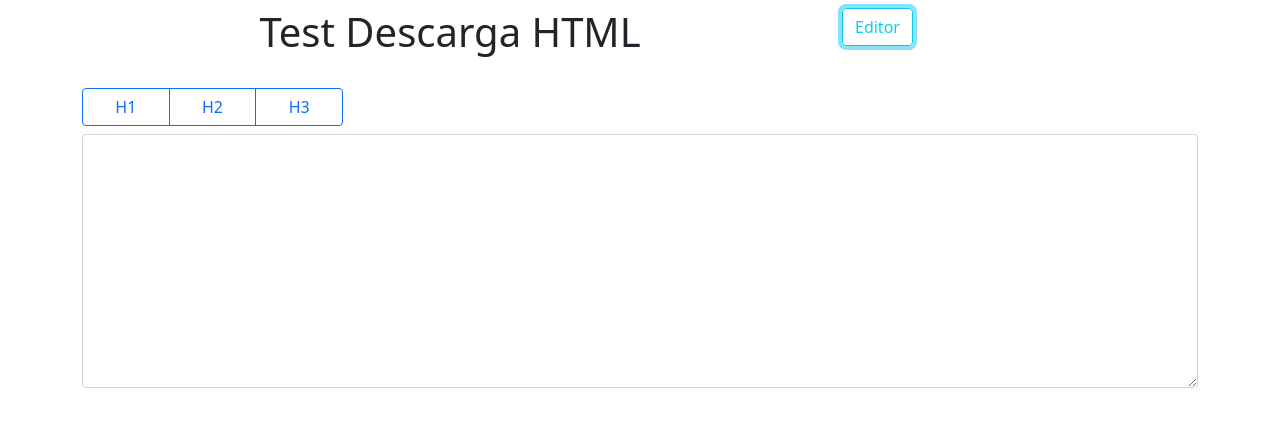
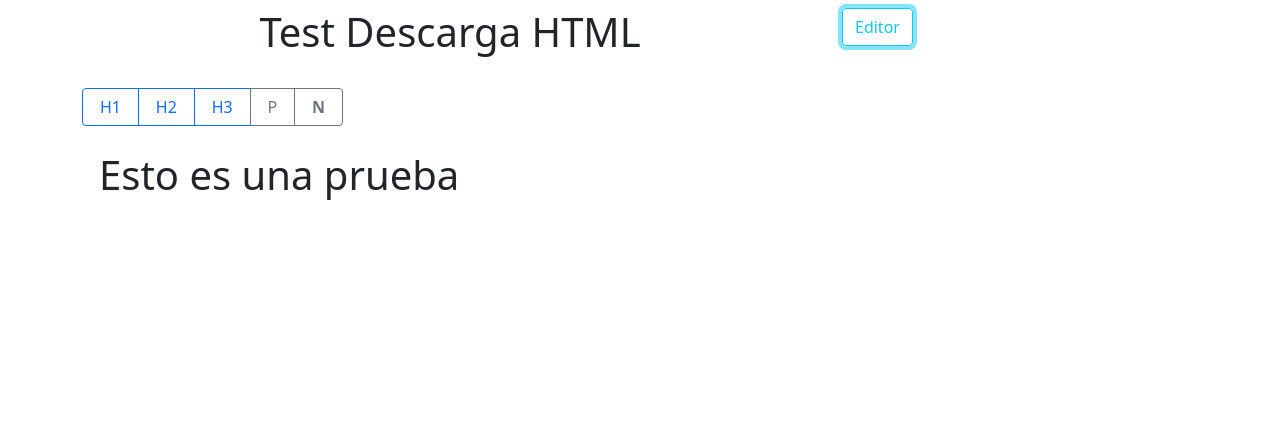
Before and after one commit to producciongespro/editor-html, a React (Create React App) app: page / in a window 1280 px wide. Both pictures are taken after a click on the button "Editor". Shown: the top 426 px of the page. Built offline with nearby package versions, Linux system fonts and the light colour scheme; no server answers.

Commit message:
imp de div editable -creación de div -Recuperación de seleccion mediante windowd get selection

```diff
--- a/src/componentes/Editor.jsx
+++ b/src/componentes/Editor.jsx
@@ -5,7 +5,7 @@ export default function Editor(props) {
   const refContainer = useRef(null);
 
   const handleSetHeader = (e) => {
-    utils.setHeader(e.target.id, refContainer );
+    utils.setHeader(e.currentTarget.id, refContainer );
   };
 
   return (
@@ -30,20 +30,42 @@ export default function Editor(props) {
           <button id="h3"  onClick={handleSetHeader} type="button" className="btn btn-outline-primary">
             H3
           </button>
+          <button id="P"  onClick={handleSetHeader} type="button" className="btn btn-outline-secondary">
+            P
+          </button>
+          <button id="BOLD"  onClick={handleSetHeader} type="button" className="btn btn-outline-secondary">
+            <strong>N</strong>
+          </button>
         </div>
       </div>
 
       <div className="row">
         <div className="col-sm-12">
-          <textarea
+
+            <div className="alert" contentEditable={true}   ref={refContainer} >
+                <h1>Esto es una prueba</h1>
+            </div>
+
+          {
+              /*
+
+              <textarea
             className="form-control"
             ref={refContainer}
             id="txtEditor"
             cols="30"
             rows="10"
           ></textarea>
+
+              */
+          }
+
+
+
         </div>
       </div>
+
+
     </>
   );
 }
--- a/src/utils/utils.js
+++ b/src/utils/utils.js
@@ -1,5 +1,8 @@
 export function setHeader (id, ref  ) {
 
+  console.log(window.getSelection().toString());
+
+  /*
     const openTag =  `<${id}>`;
     const closeTag = `</${id}>`;
     const txtEditor = ref.current;
@@ -9,7 +12,7 @@ export function setHeader (id, ref  ) {
 
     let texto = txtEditor.value;
     const output1 = [
-      texto.slice(0, finish - 1),
+      texto.slice(0, finish),
       closeTag,
       texto.slice(finish),
     ].join("");
@@ -23,4 +26,6 @@ export function setHeader (id, ref  ) {
     console.log(output2);
     txtEditor.value = output2;
 
+    */
+
 }
```
